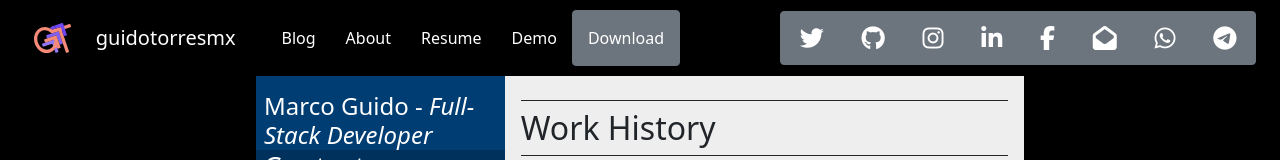
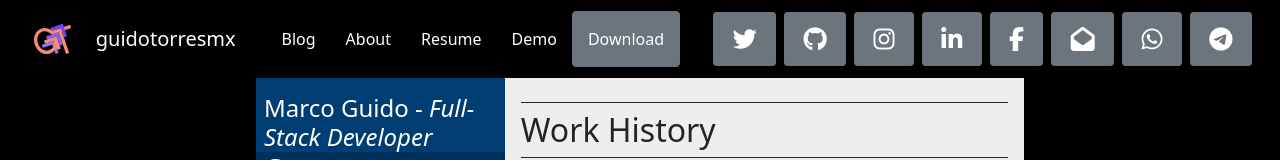
Before and after one commit to guidotorresmx/resume, a website: page app/pug/index.pug in a window 1280 px wide. Shown: the top 160 px of the page. Drawn offline with nearby package versions, Linux system fonts and the light colour scheme; files that its build step writes are made by us from their sources; files whose address does not match are found by name.

Commit message:
added margin and rounded corners to contact buttons

```diff
--- a/app/pug/nav.pug
+++ b/app/pug/nav.pug
@@ -23,26 +23,26 @@ nav#navbar.autohide.navbar.navbar-expand-lg.navbar-dark.container-fluid.fixed-to
       ul.navbar-nav.ms-auto.mb-2.mb-lg-0.flex-wrap
         .btn-group.flex-wrap.rounded-start(role='group' aria-label="First group")
           // Twitter
-          button.btn.btn-secondary(title='twitter' onclick="location.href='//twitter.com/guidotorresmx'")
+          button.btn.btn-secondary.m-1.rounded-1(title='twitter' onclick="location.href='//twitter.com/guidotorresmx'")
             i.my-1.py-1.fa.fa-brands.fa-twitter.icon
           // Github
-          button.btn.btn-secondary(title='github' onclick="location.href='//github.com/guidotorresmx'")
+          button.btn.btn-secondary.m-1.rounded-1(title='github' onclick="location.href='//github.com/guidotorresmx'")
             i.my-1.py-1.fa.fa-brands.fa-github.icon
           // Ins
-          button.btn.btn-secondary(title='instagram' onclick="location.href='//www.instagram.com/guidotorresmx'")
+          button.btn.btn-secondary.m-1.rounded-1(title='instagram' onclick="location.href='//www.instagram.com/guidotorresmx'")
             i.my-1.py-1.fa.fa-brands.fa-instagram.icon
           // Linkedin
-          button.btn.btn-secondary(title='linkedin' onclick="location.href='//www.linkedin.com/in/guidotorresmx'")
+          button.btn.btn-secondary.m-1.rounded-1(title='linkedin' onclick="location.href='//www.linkedin.com/in/guidotorresmx'")
             i.my-1.py-1.fa.fa-brands.fa-linkedin.icon
           // Facebook
-          button.btn.btn-secondary(title='facebook' onclick="location.href='//www.facebook.com/guidotorresmx'")
+          button.btn.btn-secondary.m-1.rounded-1(title='facebook' onclick="location.href='//www.facebook.com/guidotorresmx'")
             i.my-1.py-1.fa.fa-brands.fa-facebook.icon
           // Mail
-          button.btn.btn-secondary(title='mail' onclick="location.href='mailto:marco@guidotorres.mx'")
+          button.btn.btn-secondary.m-1.rounded-1(title='mail' onclick="location.href='mailto:marco@guidotorres.mx'")
             i.my-1.py-1.fa.fa-solid.fa-envelope-open.icon
           // Whatsapp
-          button.btn.btn-secondary(title='whatsapp' onclick="location.href='//wa.me/16479066194'")
+          button.btn.btn-secondary.m-1.rounded-1(title='whatsapp' onclick="location.href='//wa.me/16479066194'")
             i.my-1.py-1.fa.fa-brands.fa-whatsapp.icon
           // Telegram
-          button.btn.btn-secondary(title='telegram' onclick="location.href='//t.me/guidotorresmx'")
+          button.btn.btn-secondary.m-1.rounded-1(title='telegram' onclick="location.href='//t.me/guidotorresmx'")
             i.my-1.py-1.fa.fa-brands.fa-telegram.icon
```
Also changed, not shown: docs/index.html.
